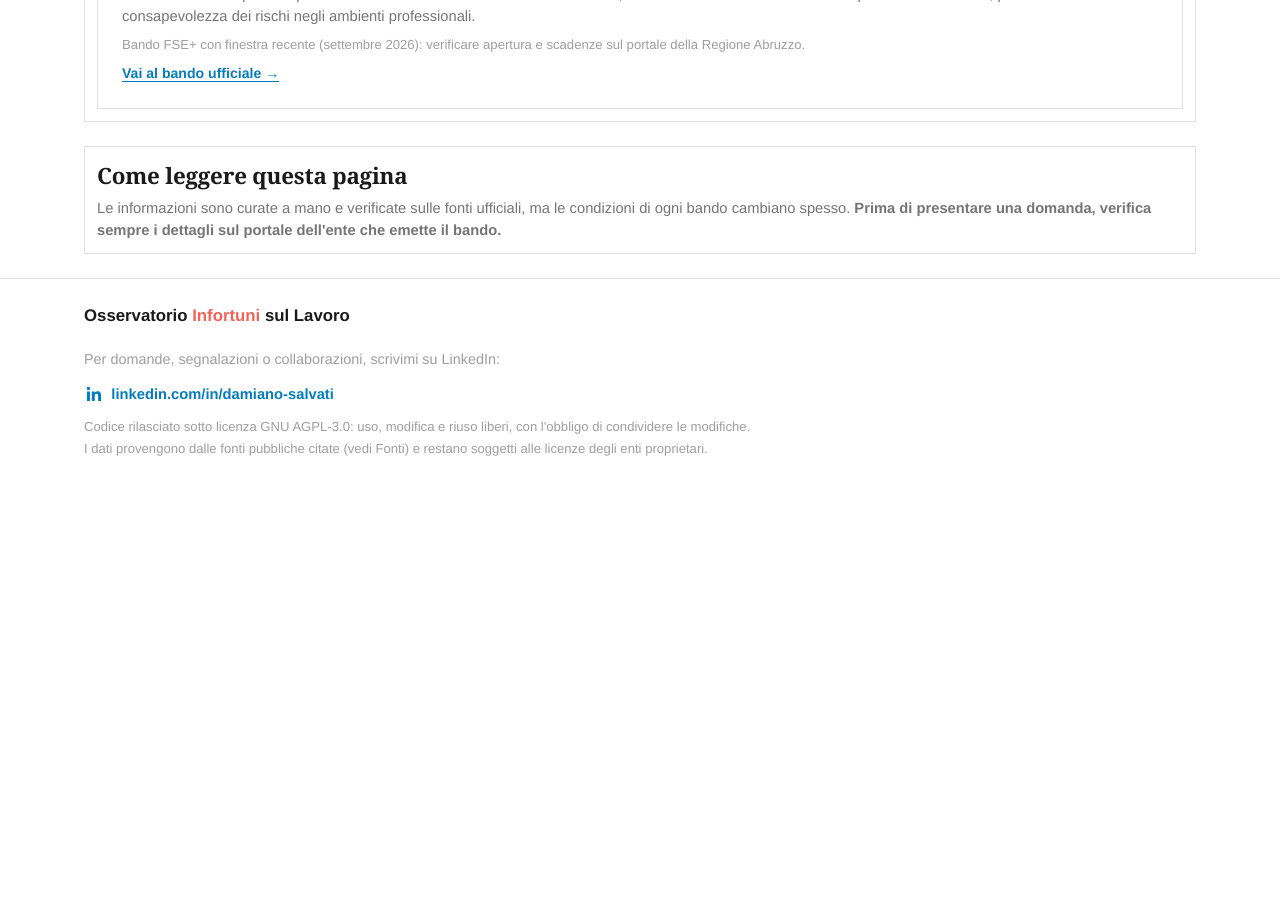
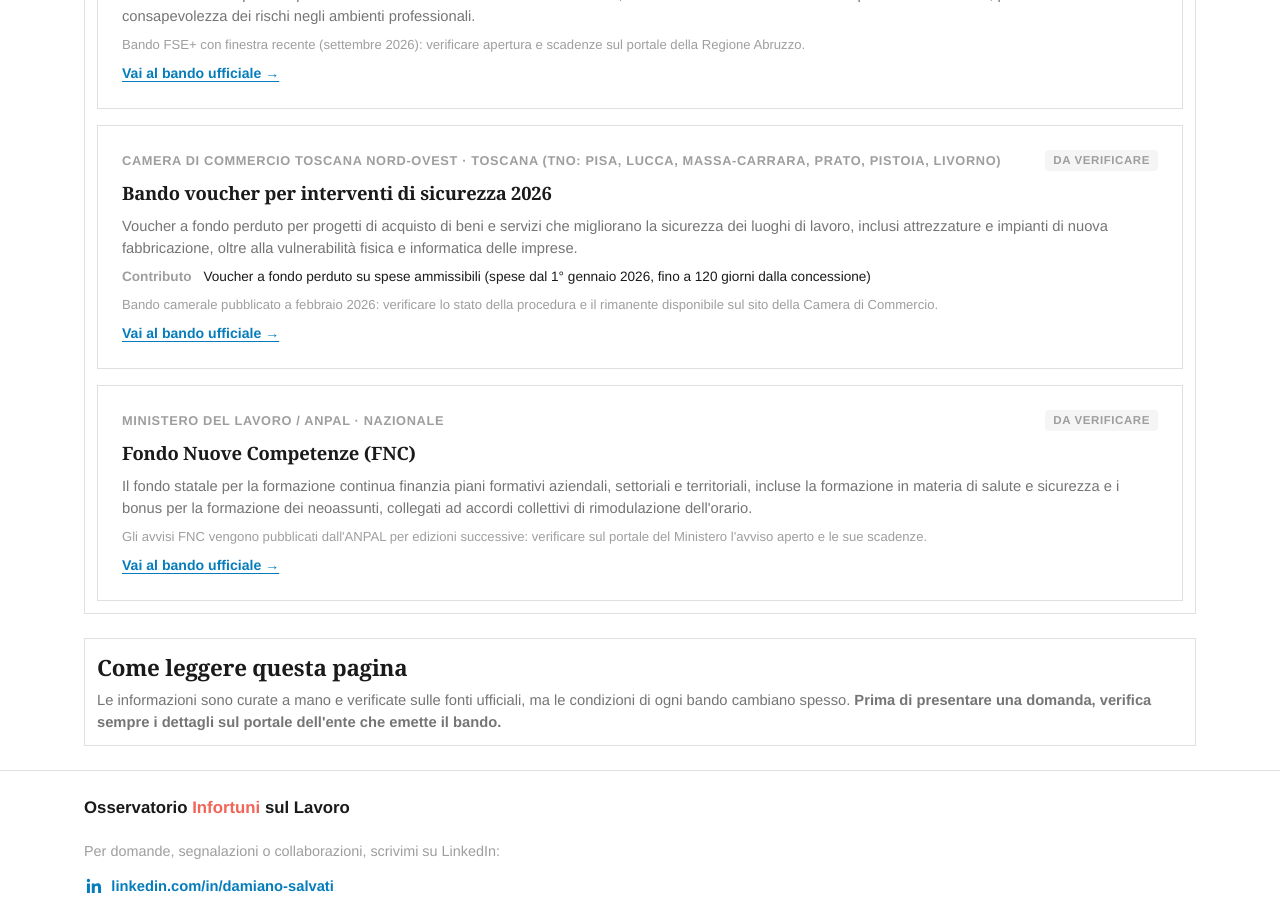
Before and after one commit to dynamic1990/osservatorio-infortuni, a Next.js app: page /bandi-e-finanziamenti in a window 1280 px wide. Shown: the part 2820-3731 px from the top of the page. Before the commit the page ends 3304 px from the top, so only its background shows below. Built offline with nearby package versions, Linux system fonts and the light colour scheme.

Commit message:
feat: aggiungi bando camerale voucher sicurezza TNO e Fondo Nuove Competenze

```diff
--- a/src/data/bandi-prevenzione.ts
+++ b/src/data/bandi-prevenzione.ts
@@ -136,4 +136,27 @@ export const BANDI_PREVENZIONE: BandoPrevenzione[] = [
     link: "https://edunews24.it/bandi/abruzzo-formazione-sicurezza-salute-lavoro",
     note: "Bando FSE+ con finestra recente (settembre 2026): verificare apertura e scadenze sul portale della Regione Abruzzo.",
   },
+  {
+    id: "camcom-tno-voucher-sicurezza",
+    ente: "Camera di Commercio Toscana Nord-Ovest",
+    titolo: "Bando voucher per interventi di sicurezza 2026",
+    descrizione:
+      "Voucher a fondo perduto per progetti di acquisto di beni e servizi che migliorano la sicurezza dei luoghi di lavoro, inclusi attrezzature e impianti di nuova fabbricazione, oltre alla vulnerabilità fisica e informatica delle imprese.",
+    contributo: "Voucher a fondo perduto su spese ammissibili (spese dal 1° gennaio 2026, fino a 120 giorni dalla concessione)",
+    regione: "Toscana (TNO: Pisa, Lucca, Massa-Carrara, Prato, Pistoia, Livorno)",
+    stato: "Da verificare",
+    link: "https://tno.camcom.it/bandi/2026/bando-la-concessione-di-voucher-finalizzati-alla-realizzazione-di-interventi-la",
+    note: "Bando camerale pubblicato a febbraio 2026: verificare lo stato della procedura e il rimanente disponibile sul sito della Camera di Commercio.",
+  },
+  {
+    id: "fondo-nuove-competenze",
+    ente: "Ministero del Lavoro / ANPAL",
+    titolo: "Fondo Nuove Competenze (FNC)",
+    descrizione:
+      "Il fondo statale per la formazione continua finanzia piani formativi aziendali, settoriali e territoriali, incluse la formazione in materia di salute e sicurezza e i bonus per la formazione dei neoassunti, collegati ad accordi collettivi di rimodulazione dell'orario.",
+    regione: "Nazionale",
+    stato: "Da verificare",
+    link: "https://www.lavoro.gov.it/temi-e-priorita/orientamento-e-formazione/focus/fondi-alle-imprese-la-formazione-continua/pagine-0",
+    note: "Gli avvisi FNC vengono pubblicati dall'ANPAL per edizioni successive: verificare sul portale del Ministero l'avviso aperto e le sue scadenze.",
+  },
 ];
```
